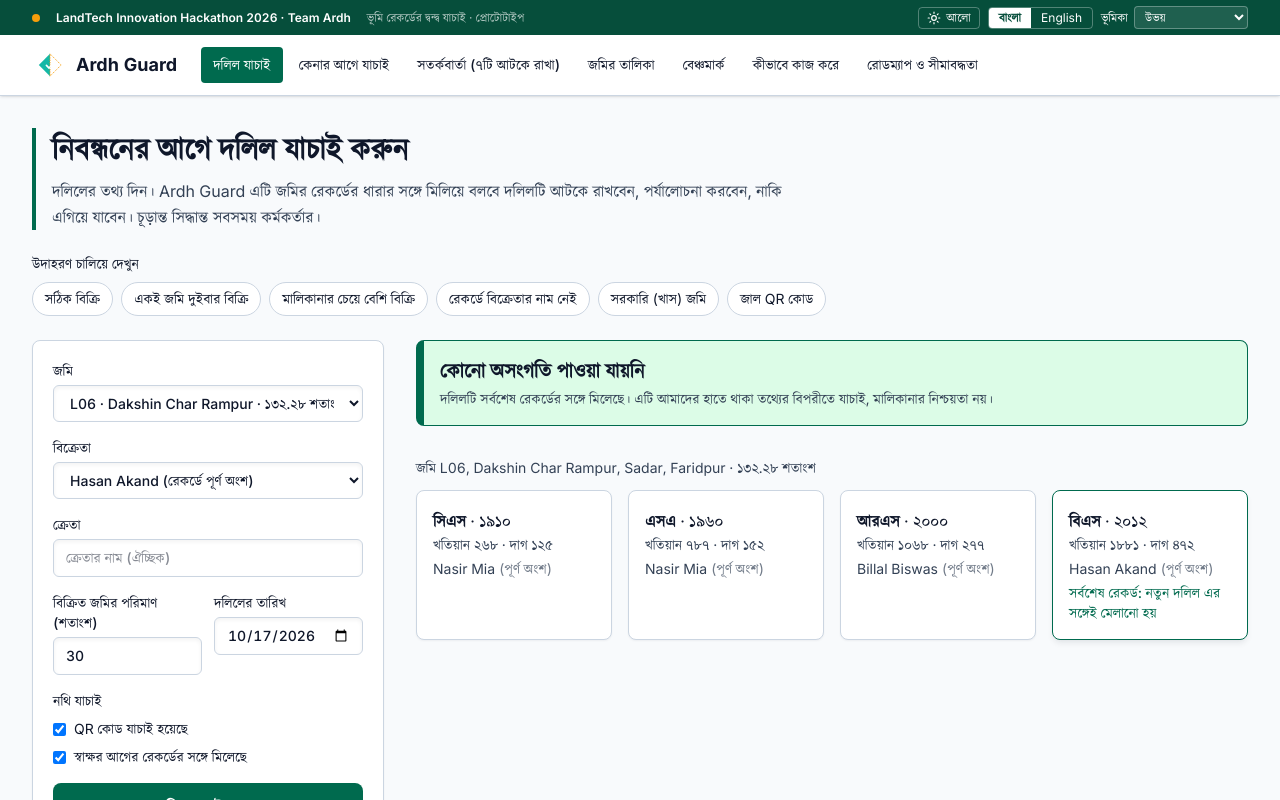
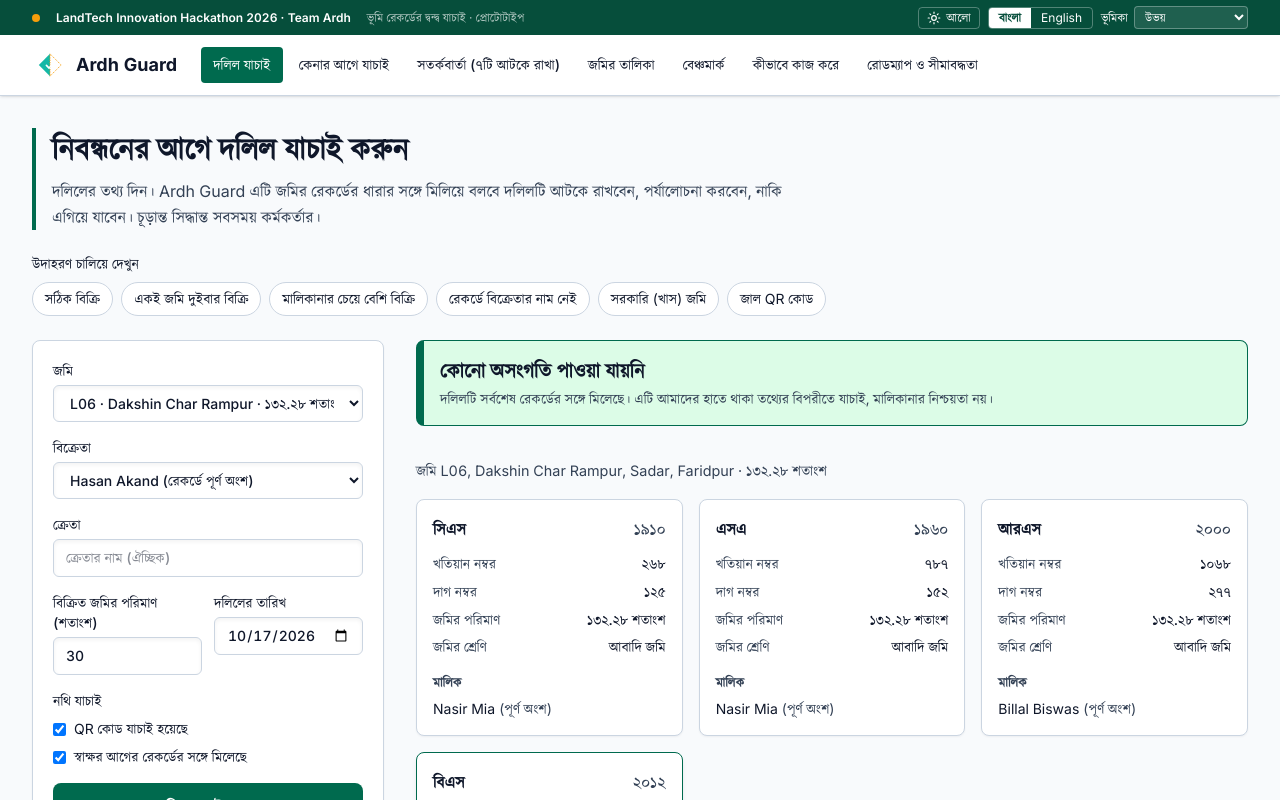
Before and after one commit to mehedyk/LandTech-Innovation-Hackathon-2026, a React (Vite) app: page / in a window 1280 px wide. Shown: the top 800 px of the page. Built offline with nearby package versions, Linux system fonts and the light colour scheme.

Commit message:
update chain strip component to integrate with audit reports

```diff
--- a/src/components/ChainStrip.tsx
+++ b/src/components/ChainStrip.tsx
@@ -1,5 +1,6 @@
 import { useLang } from '../lib/i18n.tsx';
 import { shareText, toBn } from '../lib/strings.ts';
+import { landClass } from '../lib/report.ts';
 import { chainOf, mouzaOf, parcelOf } from '../lib/registry.ts';
 
 /** The record chain Ardh Guard checks against: CS -> SA -> RS -> BS. The latest (BS) record is the one a new deed is compared with. */
@@ -12,26 +13,31 @@ export default function ChainStrip({ lineage }: { lineage: string }) {
   const d = (x: string | number) => (lang === 'bn' ? toBn(x) : String(x));
   return (
     <section aria-label={t('chain.aria', { id: lineage })}>
-      <p className="mb-3 text-sm">
+      <p className="ag-sub">
         {t('chain.parcel', { id: lineage, mouza: m?.name ?? '', upazila: m?.upazila ?? '', district: m?.district ?? '', area: parcel.area_dec })}
       </p>
-      <ol className="grid gap-4 md:grid-cols-4">
+      <ol className="ag-chain">
         {chain.map((k, i) => {
           const latest = i === chain.length - 1;
           return (
-            <li key={k.khatian_uid} className={`card p-4 ${latest ? 'card-active' : ''}`}>
-              <p className="font-semibold text-ink">
-                {t(`survey.${k.survey}`)} <span className="font-normal">· {d(k.survey_year)}</span>
+            <li key={k.khatian_uid} className={`card ${latest ? 'card-active' : ''}`}>
+              <p className="ag-chain-head">
+                <span>{t(`survey.${k.survey}`)}</span>
+                <span className="ag-chain-year">{d(k.survey_year)}</span>
               </p>
-              <p className="text-sm">{t('chain.khatian', { kno: k.khatian_no, plot: k.plot_no })}</p>
-              <ul className="mt-1 text-sm">
+              <dl className="ag-dl">
+                <div><dt>{t('chain.khatianLbl')}</dt><dd>{d(k.khatian_no)}</dd></div>
+                <div><dt>{t('chain.plotLbl')}</dt><dd>{d(k.plot_no)}</dd></div>
+                <div><dt>{t('chain.area')}</dt><dd>{t('chain.areaVal', { area: k.area_dec })}</dd></div>
+                <div><dt>{t('chain.class')}</dt><dd>{landClass(lang, k.land_class)}</dd></div>
+              </dl>
+              <p className="ag-owners-label">{t('chain.owners')}</p>
+              <ul className="ag-owners">
                 {k.owners.map((o) => (
-                  <li key={o.party_id}>
-                    {o.name} <span className="text-body/70">({shareText(lang, o.share)})</span>
-                  </li>
+                  <li key={o.party_id}>{o.name} <span>({shareText(lang, o.share)})</span></li>
                 ))}
               </ul>
-              {latest && <p className="mt-1 text-sm font-medium text-brand">{t('chain.latest')}</p>}
+              {latest && <p className="ag-latest">{t('chain.latest')}</p>}
             </li>
           );
         })}
```
